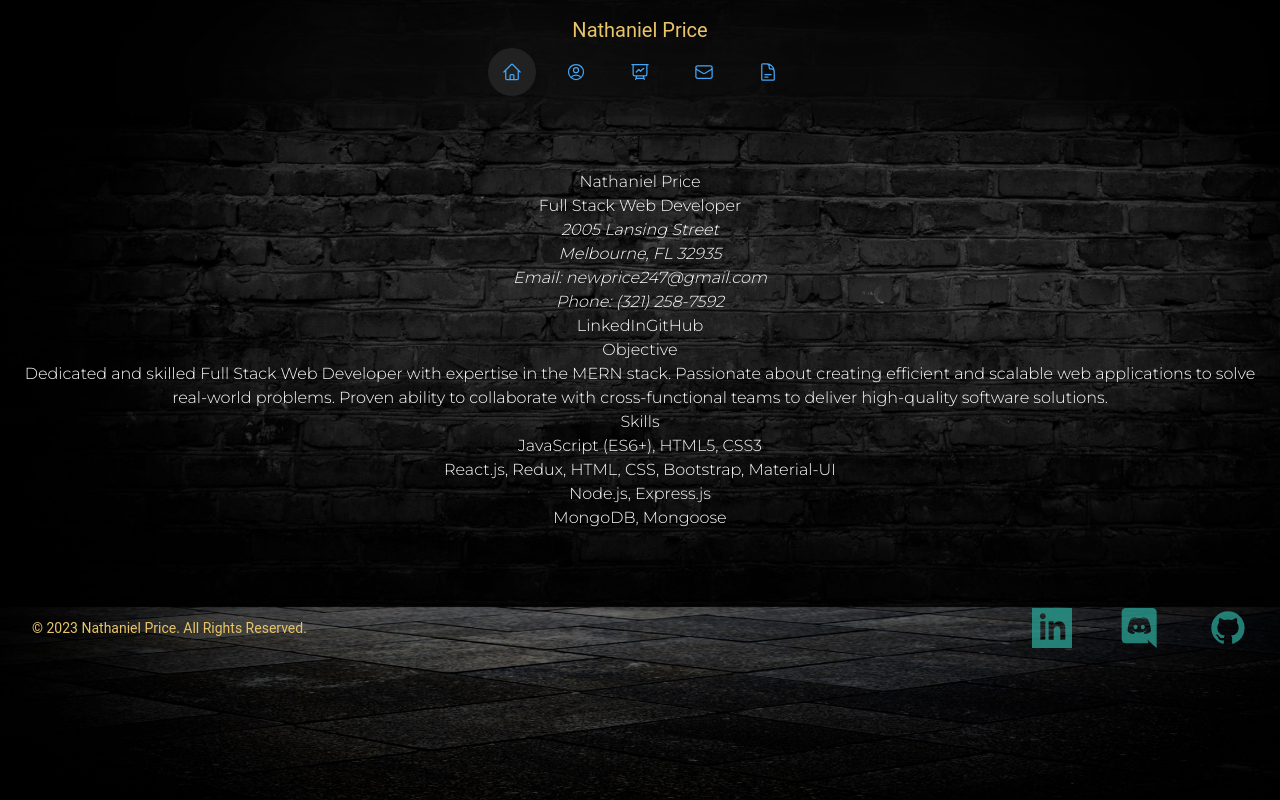
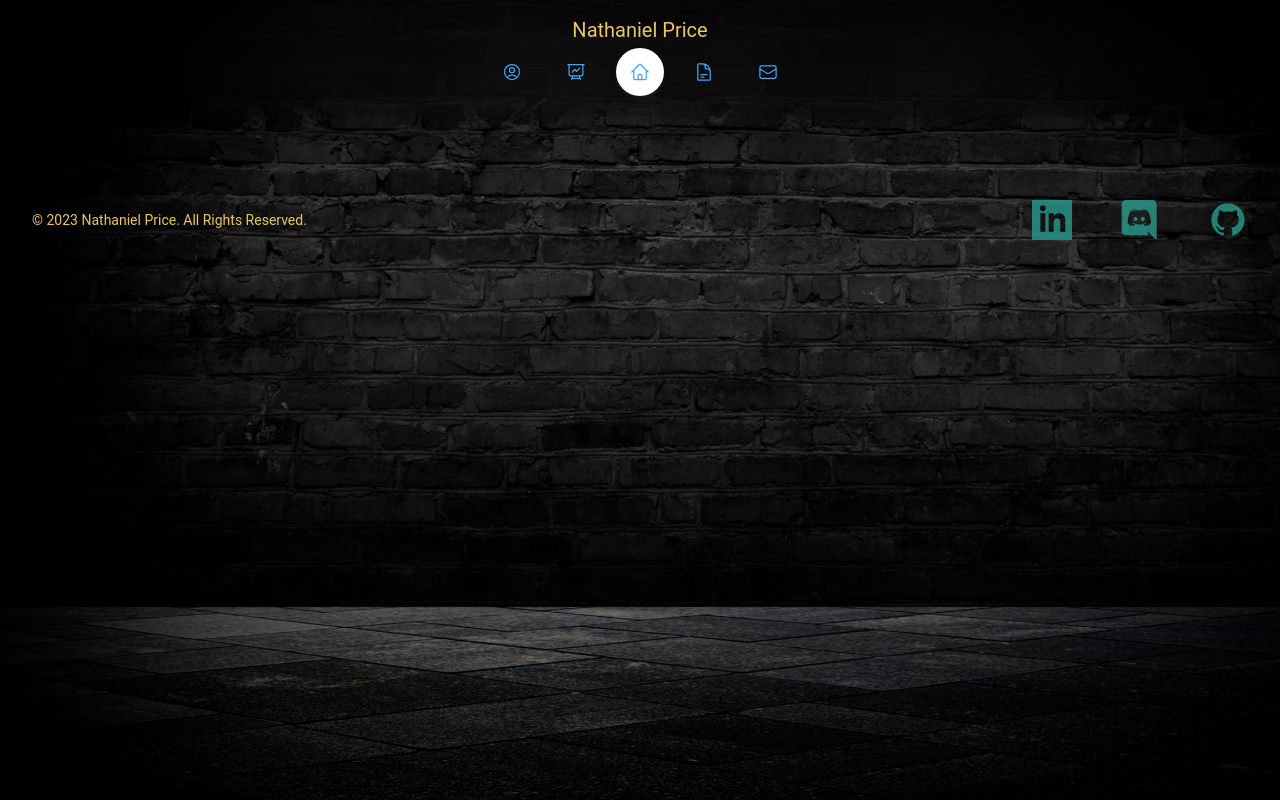
Before and after one commit to newprice247/React-Portfolio, a React (Vite) app: page /resume in a window 1280 px wide. Built offline with nearby package versions, Linux system fonts and the light colour scheme.

Commit message:
remove info from resume

```diff
--- a/src/components/Header.jsx
+++ b/src/components/Header.jsx
@@ -1,46 +1,19 @@
 import React from "react";
 import {
   Navbar,
-  MobileNav,
-  Button,
-  Card,
+  IconButton,
+  Typography,
 } from "@material-tailwind/react";
 
 import { Link, useLocation } from 'react-router-dom';
 
 import {
-  IconButton,
-  SpeedDial,
-  SpeedDialHandler,
-  SpeedDialContent,
-  SpeedDialAction,
-  Typography,
-} from "@material-tailwind/react";
-import {
-  PlusIcon,
   HomeIcon,
-  CogIcon,
-  Square3Stack3DIcon,
   PresentationChartLineIcon,
   UserCircleIcon,
   EnvelopeIcon,
   DocumentTextIcon
 } from "@heroicons/react/24/outline";
-import { ArrowRightIcon, ArrowLeftIcon } from "@heroicons/react/24/outline";
-
-
-export function SpeedDialWithTextOutside() {
-
-
-  return (
-    <div className=" h-[2.5rem] w-full">
-      <div className="">
-
-      </div>
-    </div >
-
-  );
-}
 
 function DefaultPagination() {
   const [active, setActive] = React.useState(1);
@@ -48,125 +21,91 @@ function DefaultPagination() {
 
   const getItemProps = (index) => ({
     variant: active === index ? "filled" : "text",
-    color: "gray",
+    color: "white",
     onClick: () => setActive(index),
   });
 
-  const next = () => {
-    if (active === 5) return;
+  const NavIcons = (props) => {
 
-    setActive(active + 1);
-  };
-
-  const prev = () => {
-    if (active === 1) return;
-
-    setActive(active - 1);
-  };
-
-  const NavIcons = () => {
     return (
       <>
         <Link
-            to="/"
-            className={currentPage === '/' ? 'nav-link active p-1 font-normal' : 'nav-link p-1 font-normal'}
+          to={props.link}
+          className= "p-1 font-normal"
         >
-                <IconButton {...getItemProps(1)} size="lg" className="rounded-full text-blue-400 hover:border-2 hover:border-myColor-3" >
-                  <HomeIcon className="h-5 w-5 transition-transform group-hover:scale-125 group-hover:text-blue-300" />
-                </IconButton>
-            </Link>
-            <Link
-            to="/about"
-            className={currentPage === '/about' ? 'nav-link active p-1 font-normal' : 'nav-link p-1 font-normal'}
+          <IconButton
+            {...getItemProps(props.index)}
+            size="lg"
+            className="rounded-full text-blue-400 hover:border-2 hover:border-myColor-3"
           >
-            <IconButton {...getItemProps(2)} size="lg" className="rounded-full text-blue-400 hover:border-2 hover:border-myColor-3" >
-              <UserCircleIcon className="h-5 w-5 transition-transform group-hover:scale-125 group-hover:text-blue-300" />
-              </IconButton>
-            </Link>
-            <Link
-            to="/projects"
-            className={currentPage === '/projects' ? 'nav-link active p-1 font-normal' : 'nav-link p-1 font-normal'}
-            >
-               <IconButton {...getItemProps(3)} size="lg" className="rounded-full text-blue-400 hover:border-2 hover:border-myColor-3" >
-              <PresentationChartLineIcon className="h-5 w-5 transition-transform group-hover:scale-125 group-hover:text-blue-300" />
-              </IconButton>
-            </Link>
-            <Link
-            to="/contact"
-            className={currentPage === '/contact' ? 'nav-link active p-1 font-normal' : 'nav-link p-1 font-normal'}
-            >
-              <IconButton {...getItemProps(4)} size="lg" className="rounded-full text-blue-400 hover:border-2 hover:border-myColor-3" >
-              <EnvelopeIcon className="h-5 w-5 transition-transform group-hover:scale-125 group-hover:text-blue-300" />
-              </IconButton>
-            </Link>
-            <Link
-            to="/resume"
-            className={currentPage === '/resume' ? 'nav-link active p-1 font-normal' : 'nav-link p-1 font-normal'}
-            >
-              <IconButton {...getItemProps(5)} size="lg" className="rounded-full text-blue-400 hover:border-2 hover:border-myColor-3" >
-              <DocumentTextIcon className="h-5 w-5 transition-transform group-hover:scale-125 group-hover:text-blue-300" />
+            <props.icon className="h-5 w-5 transition-transform group-hover:scale-125 group-hover:text-blue-300" />
           </IconButton>
         </Link>
       </>
     );
-  }
+  };
+
+  const navArray = [
+    {
+      link: "/about",
+      icon: UserCircleIcon,
+      index: 2,
+    },
+    {
+      link: "/projects",
+      icon: PresentationChartLineIcon,
+      index: 3,
+    },
+    {
+      link: "/",
+      icon: HomeIcon,
+      index: 1,
+    },
+
+    {
+      link: "/resume",
+      icon: DocumentTextIcon,
+      index: 4,
+    },
+    {
+      link: "/contact",
+      icon: EnvelopeIcon,
+      index: 5,
+    },
+  ];
+
   return (
-
     <div className="flex items-center gap-4">
-
       <div className="flex items-center gap-2">
-            {currentPage === '/' ? (
-
-              <NavIcons />
-
-            ) : currentPage === '/about' ? (
-
-              <NavIcons />
-
-            ) : currentPage === '/projects' ? (
-
-              <NavIcons />
-            ) : currentPage === '/contact' ? (
-              <NavIcons />
-
-            ) : currentPage === '/resume' ? (
-              <NavIcons />
-
-            ) : null}
-
+        {navArray.map((nav) => (
+          <NavIcons
+            link={nav.link}
+            icon={nav.icon}
+            index={nav.index}
+          />
+        ))}
       </div>
-
     </div>
   );
 }
 
 function Navigation() {
-
   return (
     <div className="-m-6 max-h-[768px] w-full">
-
       <Navbar
-
-        className="sticky bg-opacity-0  top-0 z-10 h-max max-w-full rounded-none px-4 py-2 lg:px-8 lg:py-4"
-        style={{ position: 'fixed', border: 'none', backgroundColor: 'transparent' }}
+        className="sticky bg-opacity-0 top-0 z-10 h-max max-w-full rounded-none px-4 py-2 lg:px-8 lg:py-4"
+        style={{ position: "fixed", border: "none", backgroundColor: "transparent" }}
       >
         <Typography color="blue-gray" className="text-xl font-normal text-myColor-3">
           Nathaniel Price
         </Typography>
         <div className="flex items-center justify-center text-blue-gray-900">
           <DefaultPagination />
-          <div className="opacity-1 flex items-center justify-center gap-4">
-            < SpeedDialWithTextOutside />
-
-
-          </div>
         </div>
       </Navbar>
     </div>
   );
 }
-
-
 
 export default function Header() {
   return (
@@ -175,79 +114,3 @@ export default function Header() {
     </div>
   );
 }
-
-// return (
-//   <div className=" h-[2.5rem] w-full">
-//     <div className="">
-//       <SpeedDial placement="bottom">
-//         <SpeedDialHandler>
-//           <IconButton size="lg" className="rounded-full " >
-//             {currentPage === '/' ? (
-//               <HomeIcon className="h-5 w-5 transition-transform group-hover:scale-125 group-hover:text-blue-300" />
-//             ) : currentPage === '/about' ? (
-//               <UserCircleIcon className="h-5 w-5 transition-transform group-hover:scale-125 group-hover:text-blue-300" />
-//             ) : currentPage === '/projects' ? (
-//               <PresentationChartLineIcon className="h-5 w-5 transition-transform group-hover:scale-125 group-hover:text-blue-300" />
-//             ) : currentPage === '/contact' ? (
-//               <EnvelopeIcon className="h-5 w-5 transition-transform group-hover:scale-125 group-hover:text-blue-300" />
-//             ) : null}
-//           </IconButton>
-
-//         </SpeedDialHandler>
-//         <SpeedDialContent className="flex-row rounded-full ">
-//           <Link
-//             to="/"
-//             //       variant="small"
-//             //       color="white"
-//             className={currentPage === '/' ? 'nav-link active p-1 font-normal' : 'nav-link p-1 font-normal'}
-//           >
-//             <SpeedDialAction className="m-3 h-16 w-16 bg-gray-900 text-blue-400 border-myColor-3">
-//               <HomeIcon className="h-5 w-5" />
-//               <Typography color="blue-gray" className="text-xs font-normal text-white">
-//                 Home
-//               </Typography>
-//             </SpeedDialAction>
-//           </Link>
-//           <Link
-//             to="/about"
-//             //       variant="small"
-//             //       color="white"
-//             className={currentPage === '/about' ? 'nav-link active p-1 font-normal' : 'nav-link p-1 font-normal'}
-//           >
-//             <SpeedDialAction className="m-3 h-16 w-16 bg-gray-900 text-blue-400 border-myColor-3">
-//               <UserCircleIcon className="h-5 w-5" />
-//               <Typography color="blue-gray" className="text-xs font-normal text-white">
-//                 About
-//               </Typography>
-//             </SpeedDialAction>
-//           </Link>
-//           <Link
-//             to="/projects"
-//             //       variant="small"
-//             //       color="white"
-//             className={currentPage === '/projects' ? 'nav-link active p-1 font-normal' : 'nav-link p-1 font-normal'}
-//           >
-//             <SpeedDialAction className="m-3 h-16 w-16 bg-gray-900 text-blue-400 border-myColor-3 ">
-//               <PresentationChartLineIcon className="h-5 w-5" />
-//               <Typography color="blue-gray" className="text-xs font-normal text-white">
-//                 Projects
-//               </Typography>
-//             </SpeedDialAction>
-//           </Link>
-//           <Link
-//             to="/contact"
-//             //       variant="small"
-//             //       color="white"
-//             className={currentPage === '/contact' ? 'nav-link active p-1 font-normal' : 'nav-link p-1 font-normal'}
-//           >
-//             <SpeedDialAction className="m-3 h-16 w-16 bg-gray-900 text-blue-400 border-myColor-3 ">
-//               <EnvelopeIcon className="h-5 w-5" />
-//               <Typography color="blue-gray" className="text-xs font-normal text-white">
-//                 Contact
-//               </Typography>
-//             </SpeedDialAction>
-//           </Link>
-//         </SpeedDialContent>
-//       </SpeedDial>
-//     </div>
-//   </div >
--- a/src/components/ProjectPage.jsx
+++ b/src/components/ProjectPage.jsx
@@ -99,9 +99,13 @@ export default function ProjectPage() {
             viewport={{ once: true }}
             variants={cardVariants}
             animate={{ y: 50 }}
-  transition={{ delay: 0.2, duration: 1 }}
-
+            transition={{ delay: 0.2, duration: 1 }}
             className="flex flex-wrap items-center justify-center gap-6">
+                <h1
+                className="text-5xl text-myColor-3 text-center mt-40 w-full"
+                >
+                    Projects
+                </h1>
             {projects.map((project) => (
                 <Project
                     projectName={project.projectName}
--- a/src/components/Resume.jsx
+++ b/src/components/Resume.jsx
@@ -12,40 +12,7 @@ export default function ResumePage() {
     animate={{ y: 10 }}
     transition={{ delay: 0.2, duration: 1 }}
     className="resume-container text-white mt-40">
-      <header>
-        <h1>Nathaniel Price</h1>
-        <p>Full Stack Web Developer</p>
-        <address>
-          2005 Lansing Street <br />
-          Melbourne, FL 32935 <br />
-          Email: newprice247@gmail.com <br />
-          Phone: (321) 258-7592
-        </address>
-        <div className="social-links">
-          <a href="https://www.linkedin.com/in/nathaniel-price-4350a915a/" target="_blank" rel="noopener noreferrer">LinkedIn</a>
-          <a href="https://github.com/newprice247" target="_blank" rel="noopener noreferrer">GitHub</a>
-        </div>
-      </header>
 
-      <section className="section">
-        <h2>Objective</h2>
-        <p>
-          Dedicated and skilled Full Stack Web Developer with expertise in the MERN stack.
-          Passionate about creating efficient and scalable web applications to solve real-world problems.
-          Proven ability to collaborate with cross-functional teams to deliver high-quality software solutions.
-        </p>
-      </section>
-
-      <section className="section">
-        <h2>Skills</h2>
-        <ul>
-          <li>JavaScript (ES6+), HTML5, CSS3</li>
-          <li>React.js, Redux, HTML, CSS, Bootstrap, Material-UI</li>
-          <li>Node.js, Express.js</li>
-          <li>MongoDB, Mongoose</li>
-          {/* ... */}
-        </ul>
-      </section>
 
     </motion.div>
   );
```
Also changed, not shown: src/components/Project.jsx (+5 -3 lines). Lines whose indentation alone changed are shown as unchanged.
